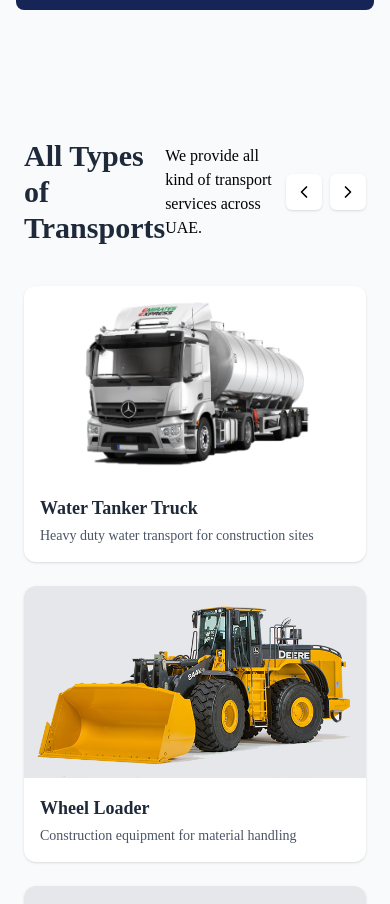
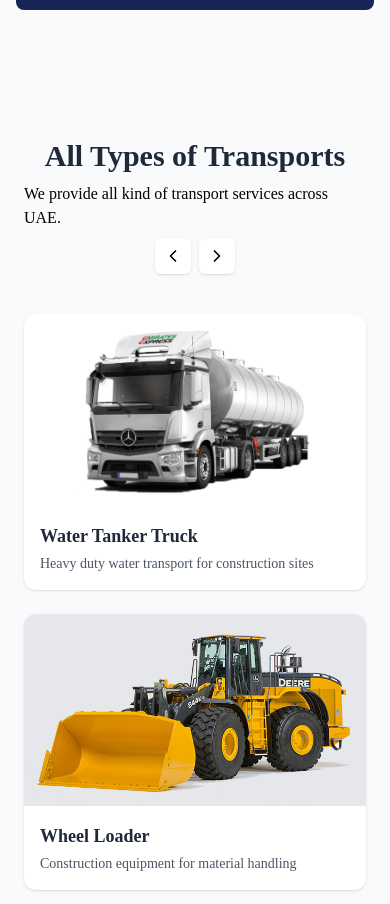
Before and after one commit to muazzamhussain/Aggregate-supply-Frontend-React, a React (Vite) app: page / in a window 390 px wide. Shown: the part 2575-3479 px from the top of the page. Built offline with nearby package versions, Linux system fonts and the light colour scheme.

Commit message:
updates in transport component

```diff
--- a/src/components/TransportSection.jsx
+++ b/src/components/TransportSection.jsx
@@ -67,7 +67,7 @@ const TransportVehiclesSection = () => {
       {/* Carousel Section */}
       <section className="py-16 bg-gray-50">
         <div className="max-w-7xl mx-auto px-6">
-          <div className="flex items-center justify-between mb-10">
+          <div className="flex items-center justify-between mb-10 flex-col md:flex-row gap-2">
             <h2 className="text-3xl font-bold text-gray-800">
               All Types of Transports
             </h2>
```
